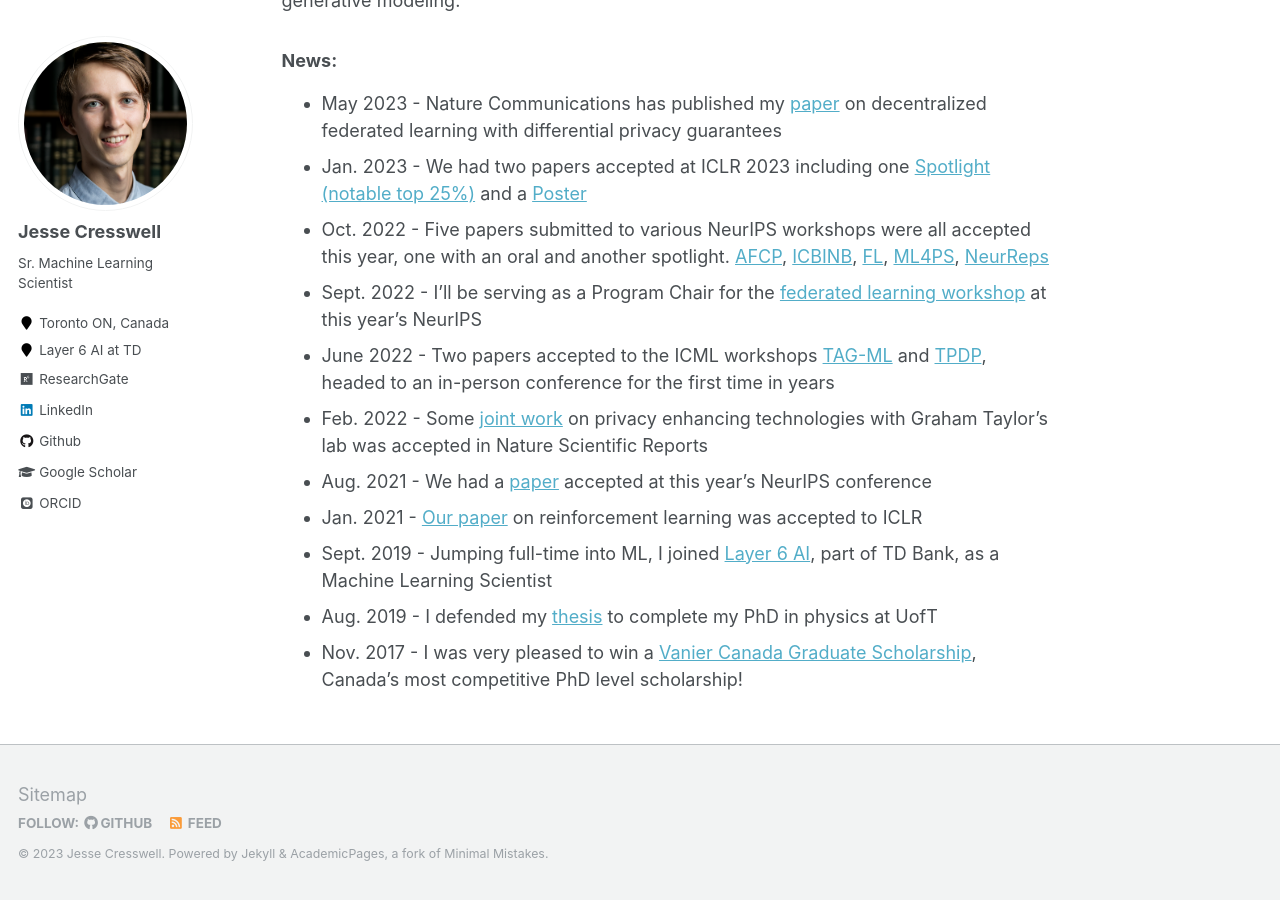
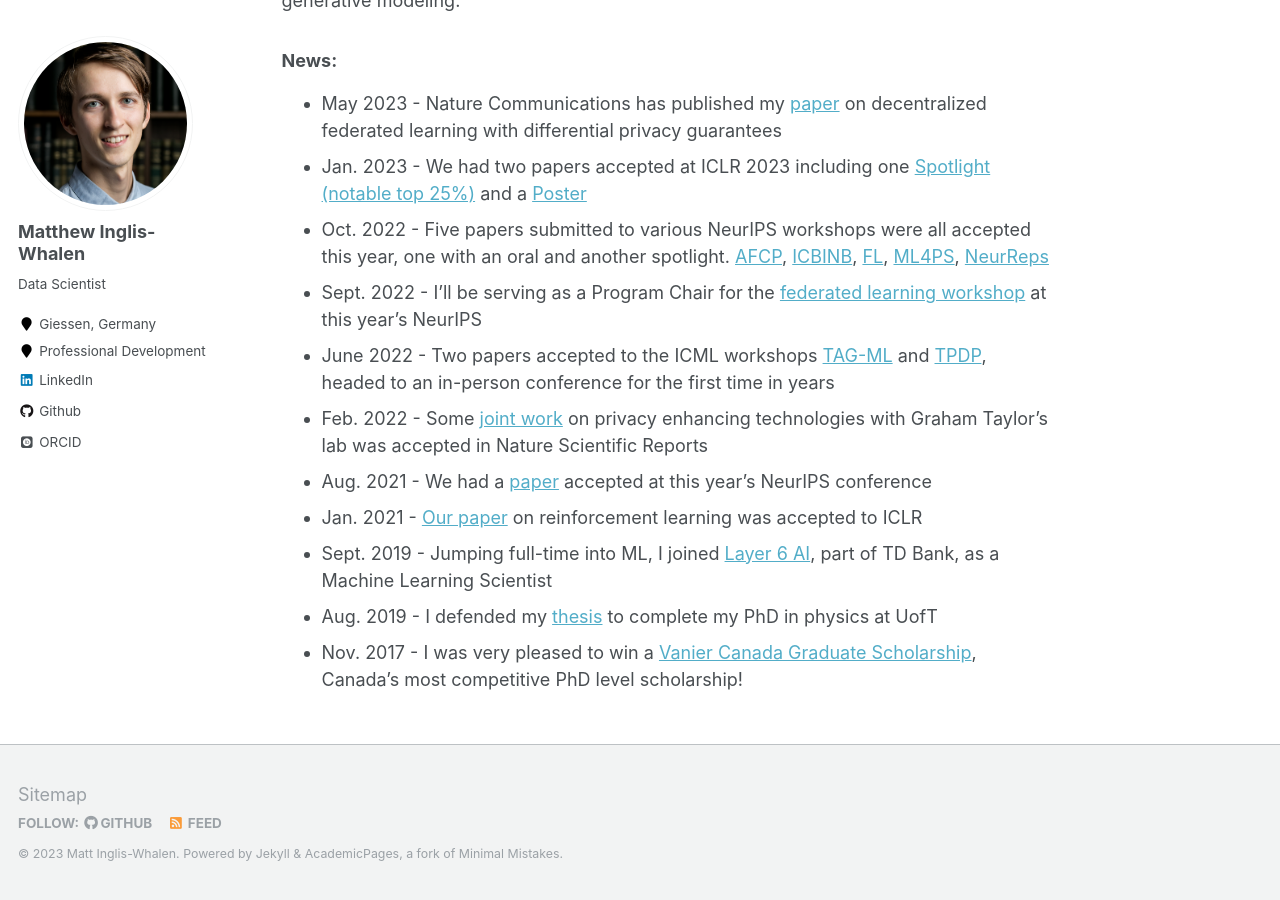
Before and after one commit to MattInglisWhalen/MattInglisWhalen.github.io, a Jekyll site: the page built from _pages/about.md, in a window 1280 px wide and 900 px high, scrolled down 544 px. Built offline with Jekyll 4.4.1, drawn with Linux system fonts in a browser that asks for light colours; some web fonts are replaced; some of the changed text lies outside the part shown.

Commit message:
Update _config.yml

```diff
--- a/_config.yml
+++ b/_config.yml
@@ -7,13 +7,13 @@
 
 # Site Settings
 locale                   : "en-US"
-title                    : "Jesse Cresswell"
+title                    : "Matt Inglis-Whalen"
 title_separator          : "-"
-name                     : &name "Jesse Cresswell"
-description              : &description "Sr. Machine Learning Scientist at Layer 6 AI"
-url                      : https://jescresswell.github.io # the base hostname & protocol for your site e.g. "https://mmistakes.github.io"
+name                     : &name "Matt Inglis-Whalen"
+description              : &description "Data Scientist"
+url                      : https://mattingliswhalen.github.io
 baseurl                  : "" # the subpath of your site, e.g. "/blog"
-repository               : "jescresswell/jescresswell.github.io"
+repository               : "MattInglisWhalen/mattingliswhalen.github.io"
 teaser                   :  # filename of teaser fallback teaser image placed in /images/, .e.g. "500x300.png"
 breadcrumbs              : false # true, false (default)
 words_per_minute         : 160
@@ -80,15 +80,15 @@ analytics:
 
 # Site Author
 author:
-  name             : "Jesse Cresswell"
+  name             : "Matthew Inglis-Whalen"
   avatar           : "profile.png"
-  bio              : "Sr. Machine Learning Scientist"
-  location         : "Toronto ON, Canada"
-  employer         : "Layer 6 AI at TD"
+  bio              : "Data Scientist"
+  location         : "Giessen, Germany"
+  employer         : "Professional Development"
   pubmed           :
-  googlescholar    : "https://scholar.google.com/citations?user=7CwOlvoAAAAJ&hl=en"
+  googlescholar    :
   email            :
-  researchgate     : "https://www.researchgate.net/profile/Jesse-Cresswell"
+  researchgate     :
   uri              :
   bitbucket        :
   codepen          :
@@ -96,14 +96,14 @@ author:
   flickr           :
   facebook         :
   foursquare       :
-  github           : "jescresswell"
+  github           : "MattInglisWhalen"
   google_plus      :
   keybase          :
   instagram        :
   impactstory      :
   lastfm           :
-  linkedin         : "jesse-cresswell"
-  orcid            : "http://orcid.org/0000-0002-9284-8804"
+  linkedin         : "matt-inglis-whalen"
+  orcid            : "https://orcid.org/0000-0001-5734-7070"
   pinterest        :
   soundcloud       :
   stackoverflow    :
```
